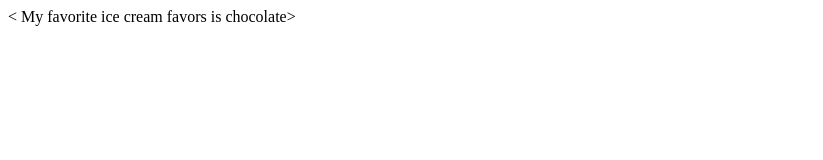
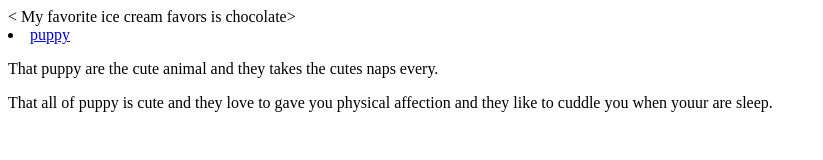
Before and after one commit to jessicapolk/jessicapolk.github.io, a plain HTML site: page index.html in a window 1280 px wide. Shown: the whole page, without its empty margins (0-823 px from the left). Drawn offline with Linux system fonts and the light colour scheme.

Commit message:
add index.html and css files

```diff
--- a/index.html
+++ b/index.html
@@ -12,12 +12,16 @@
 <body>
   <!--https://www.google.com/url?sa=i&url=https%3A%2F%2Fwww.mcdonalds.com%2Fus%2Fen-us%2Fproduct%2Fchocolate-cone.html&psig=AOvVaw36gyz8GfMgcrfYsyPXn8vE&ust=1692822855395000&source=images&cd=vfe&opi=89978449&ved=0CA0QjRxqFwoTCNCVy9mO8YADFQAAAAAdAAAAABAJ-->
   <div>
-      <nav>
-
+      <nav class="ice cream">
+       <oi>
+      <li class="ice cream"><a href="#">puppy</a></li>
       </nav>
 
       <main>
-
+        <p>
+          That puppy are the cute animal and they takes the cutes naps every.</p>
+         <p> That all of puppy is cute and they love to gave you physical affection and they like to
+          cuddle you when youur are sleep.</p>
       </main>
   </div>
 </body>
```
